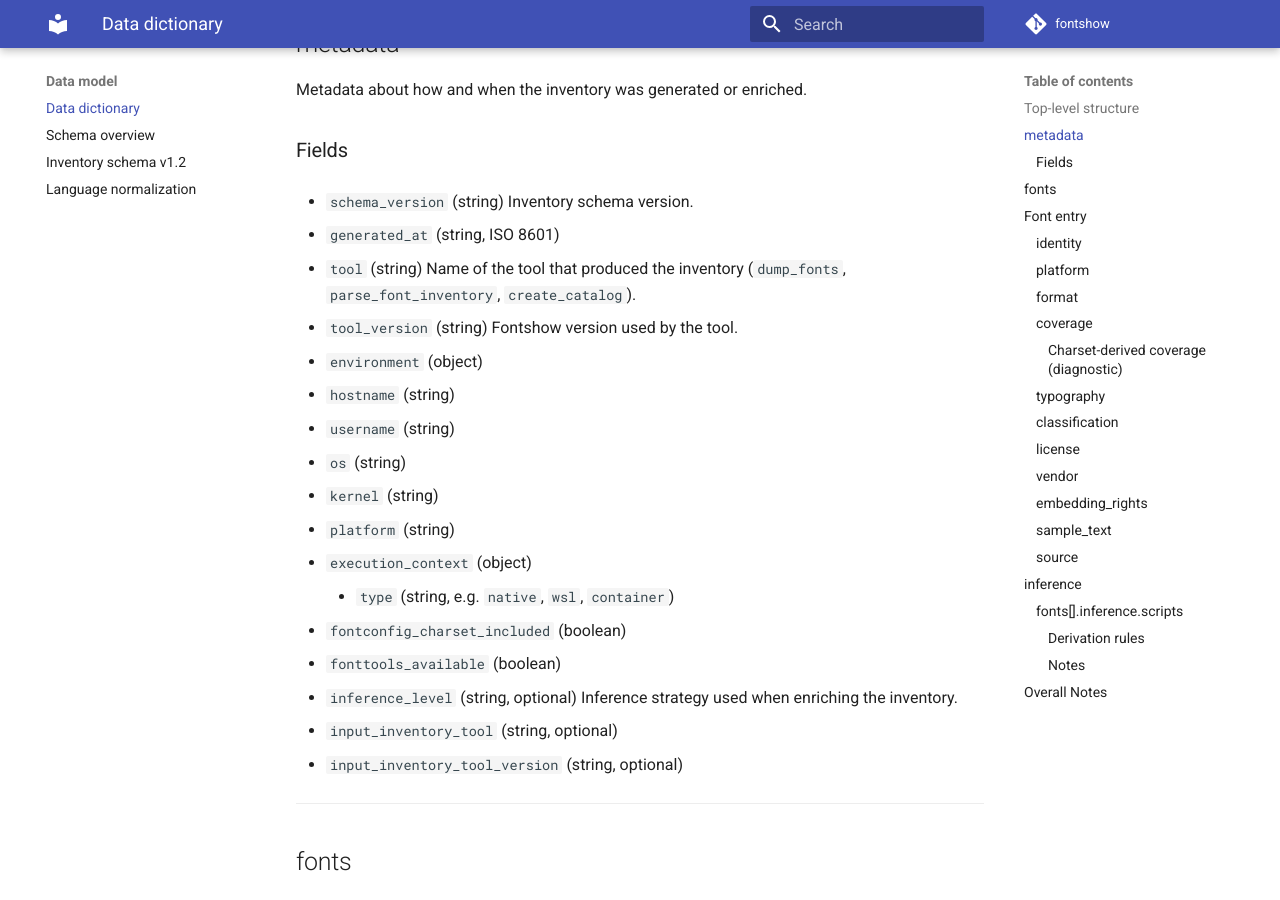
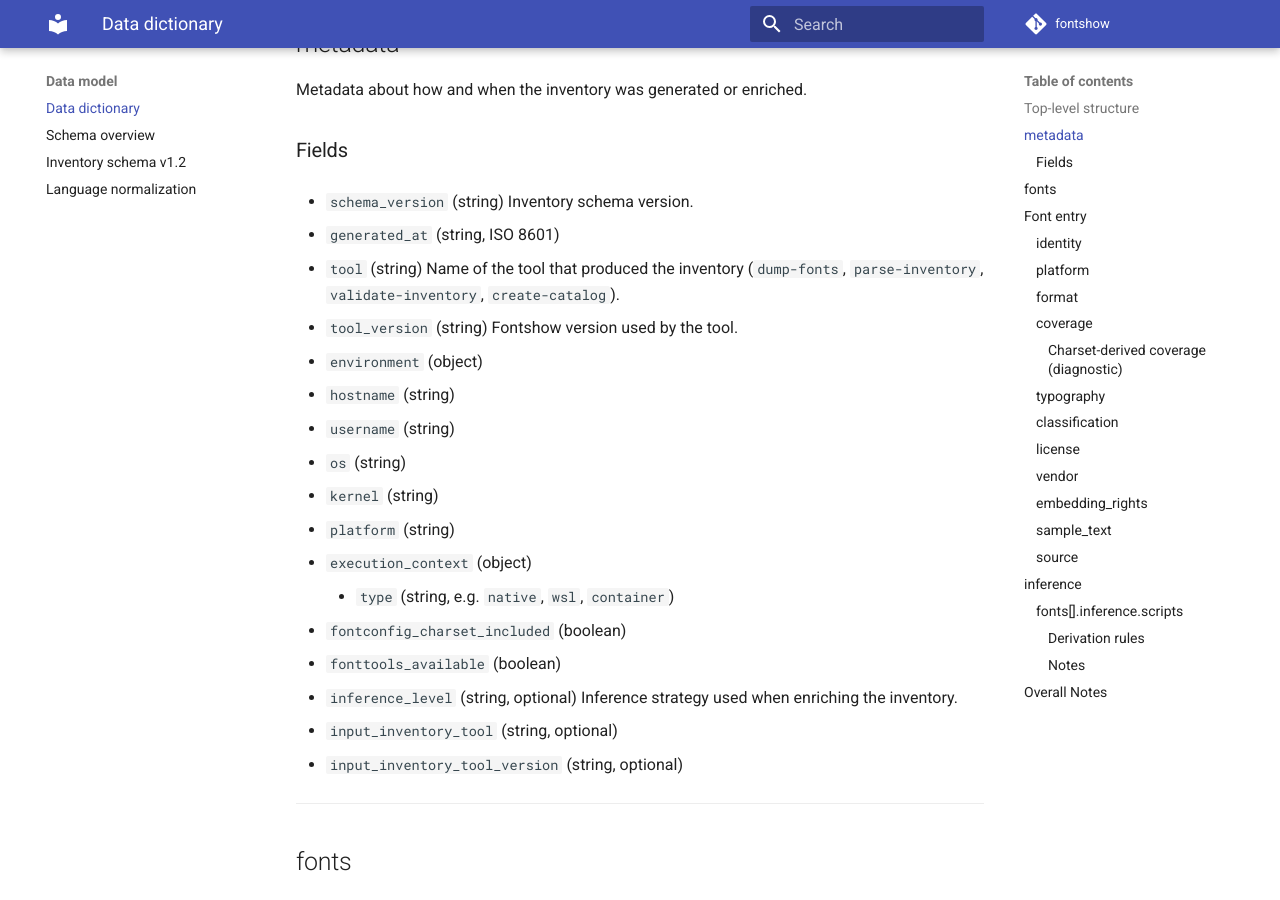
Before and after one commit to marco0560/Fontshow, an MkDocs documentation site: the page built from docs/data_dictionary.md, in a window 1280 px wide and 900 px high, scrolled down 683 px. Built offline with MkDocs 1.6.1 and Material for MkDocs 9.7.7, drawn with Linux system fonts in a browser that asks for light colours; comment, search, counter and statistics services are not loaded; some of the changed text lies outside the part shown.

Commit message:
docs: sync architecture and data dictionary with current CLI modules
Align active documentation with the implemented module entrypoints and
current command naming.

- expand architecture docs to list all supported python -m CLI modules
- replace stale parse_font_inventory references with parse-inventory
- update metadata tool-name examples to use current command names

```diff
--- a/docs/data_dictionary.md
+++ b/docs/data_dictionary.md
@@ -35,8 +35,8 @@
 - `generated_at` (string, ISO 8601)
 
 - `tool` (string)
-  Name of the tool that produced the inventory (`dump_fonts`,
-  `parse_font_inventory`, `create_catalog`).
+  Name of the tool that produced the inventory (`dump-fonts`,
+  `parse-inventory`, `validate-inventory`, `create-catalog`).
 
 - `tool_version` (string)
   Fontshow version used by the tool.
@@ -231,7 +231,7 @@
 
 ## inference
 
-Derived metadata computed by `parse_font_inventory`.
+Derived metadata computed by `parse-inventory`.
 
 Inference is deterministic and reproducible.
 
@@ -266,7 +266,7 @@
 
 #### Derivation rules
 
-The value is derived by `parse_font_inventory` using a best-effort strategy
+The value is derived by `parse-inventory` using a best-effort strategy
 based on Unicode coverage metadata:
 
 1. **Primary source**: `coverage.unicode_blocks`
```
Also changed, not shown: docs/architecture.md (+4 -1 lines).
